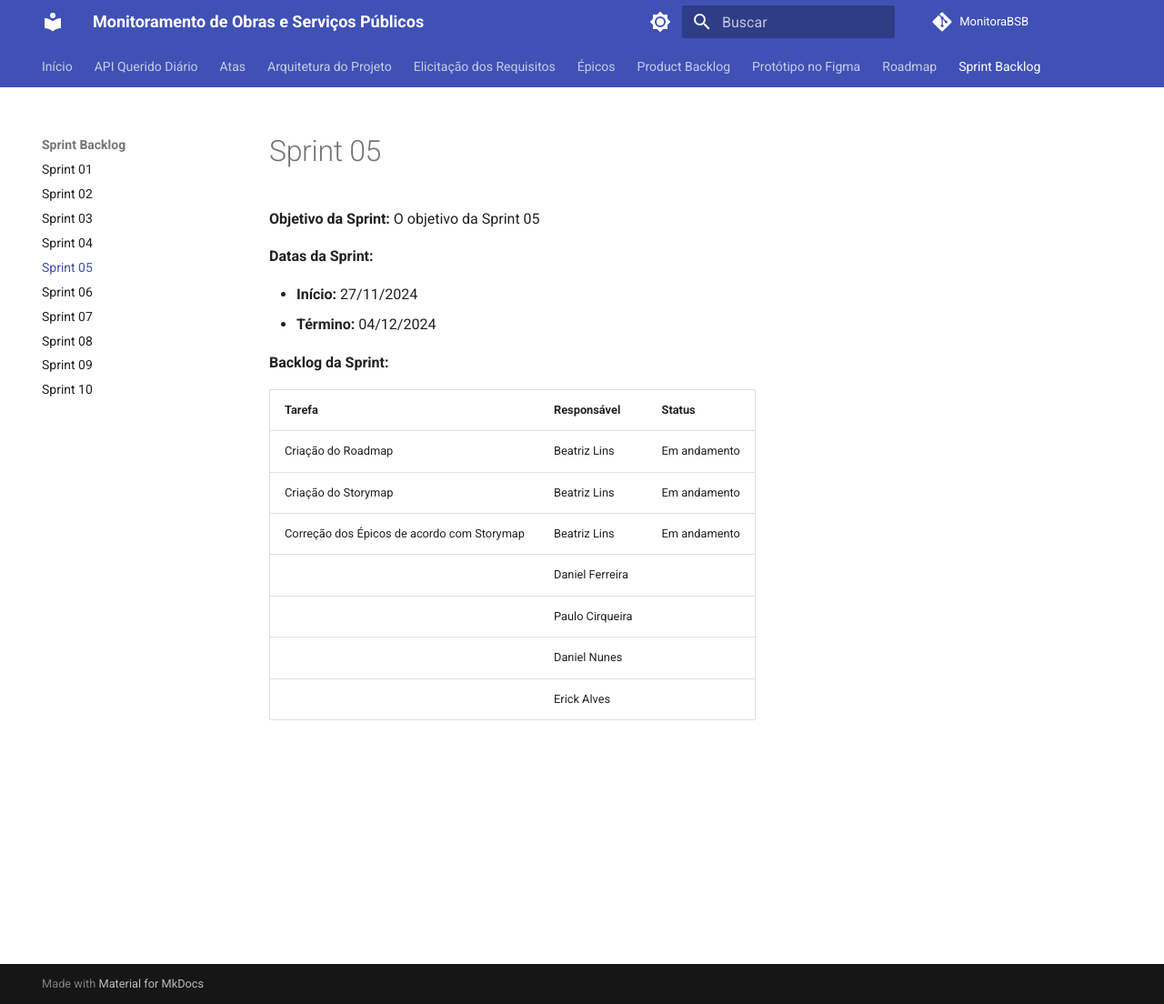
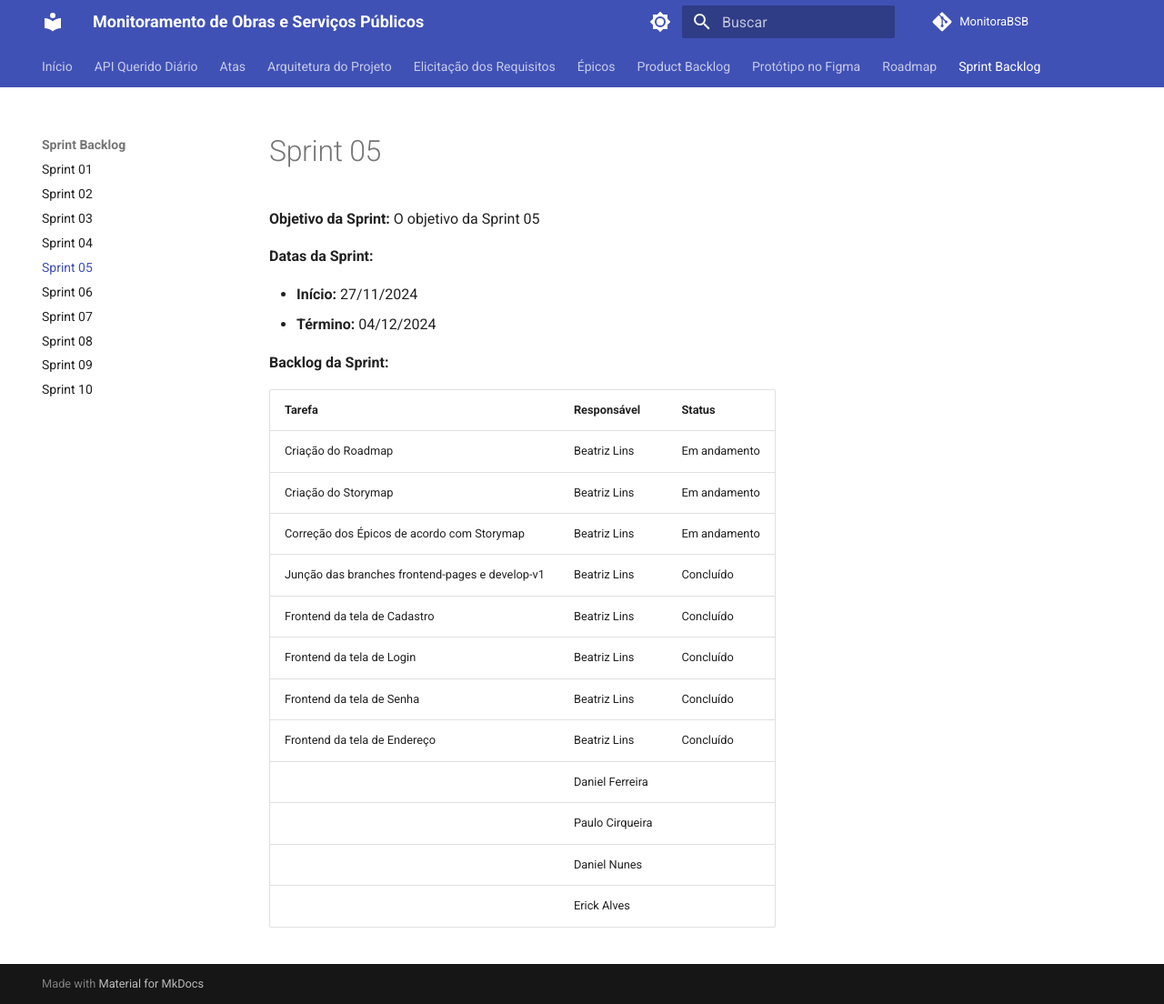
Before and after one commit to unb-mds/2024-2-Squad08, an MkDocs documentation site: the page built from docs/sprints/sprint5.md, in a window 1280 px wide and 1104 px high. Shown: the whole window at 91% size. Built offline with MkDocs 1.6.1 and Material for MkDocs 9.7.7, drawn with Linux system fonts in a browser that asks for light colours; comment, search, counter and statistics services are not loaded.

Commit message:
feat: sprint 5 upgrade

```diff
--- a/docs/sprints/sprint5.md
+++ b/docs/sprints/sprint5.md
@@ -14,6 +14,11 @@ O objetivo da Sprint 05
 | Criação do Roadmap | Beatriz Lins | Em andamento |
 | Criação do Storymap | Beatriz Lins | Em andamento |
 | Correção dos Épicos de acordo com Storymap | Beatriz Lins | Em andamento |
+| Junção das branches frontend-pages e develop-v1 | Beatriz Lins | Concluído |
+| Frontend da tela de Cadastro | Beatriz Lins | Concluído |
+| Frontend da tela de Login | Beatriz Lins | Concluído |
+| Frontend da tela de Senha | Beatriz Lins | Concluído |
+| Frontend da tela de Endereço | Beatriz Lins | Concluído |
 | | Daniel Ferreira |  |
 | | Paulo Cirqueira |  |
 | | Daniel Nunes |  |
```
